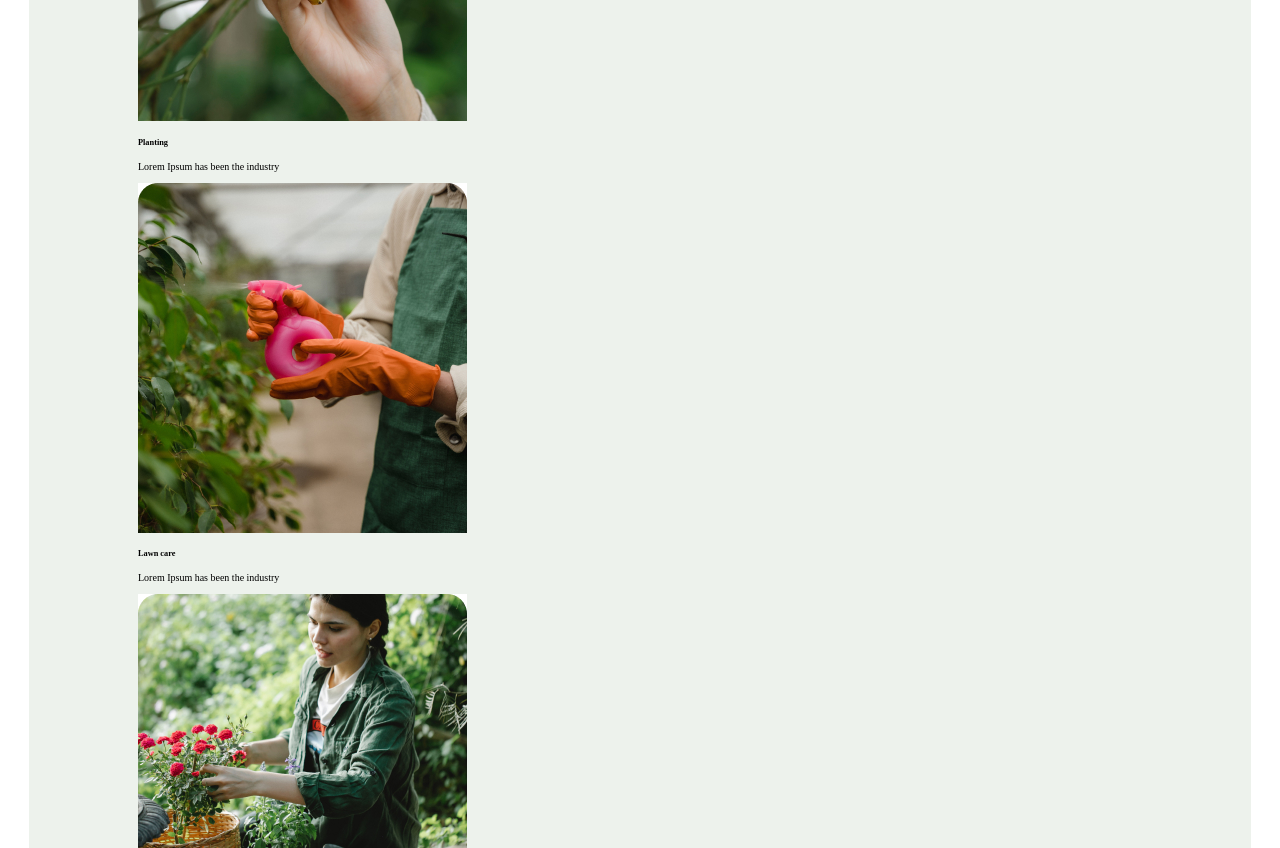
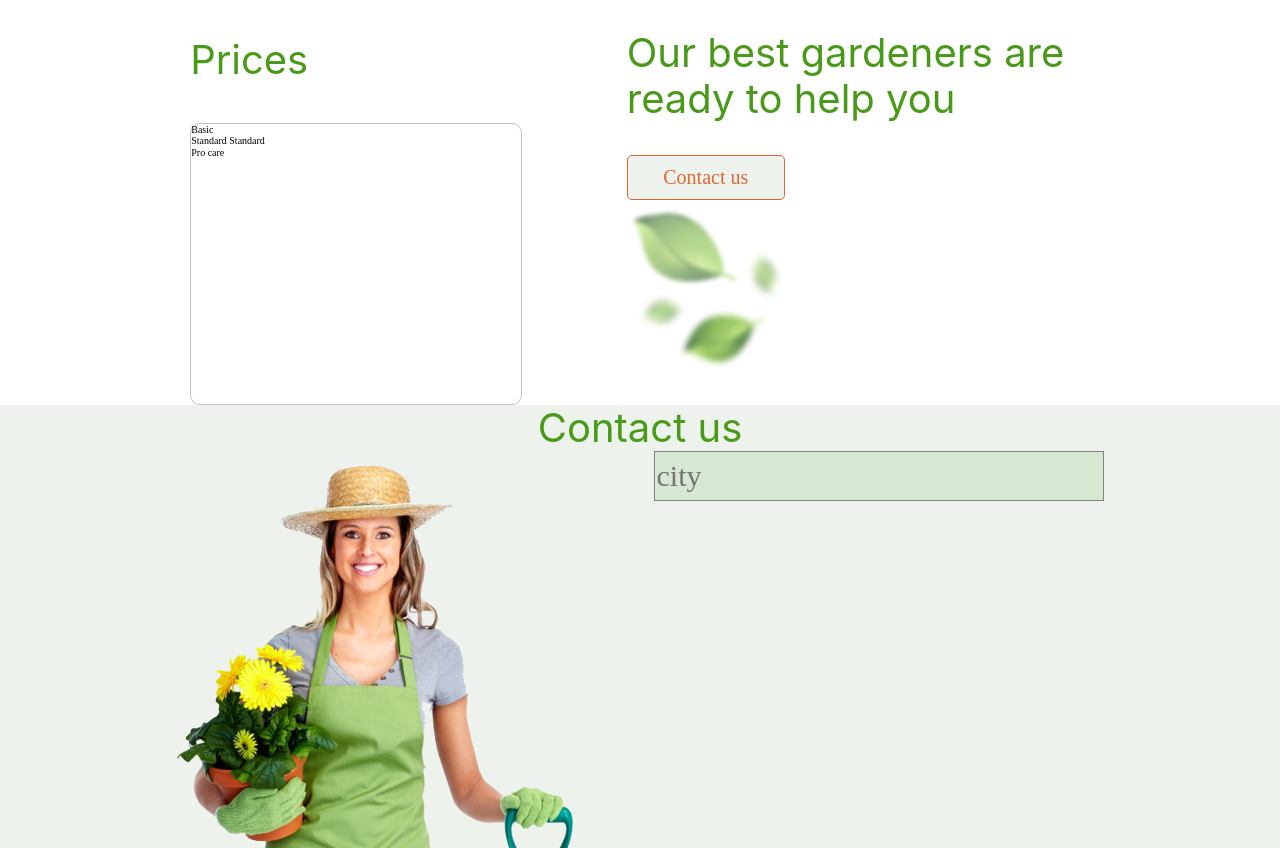
Before and after one commit to Kirill-Fokin/plants, a plain HTML site: page index.html in a window 1280 px wide. Shown: the part 1952-2800 px from the top of the page. Drawn offline with Linux system fonts and the light colour scheme; a web font is replaced by a local one.

Commit message:
feat: add visual styles

```diff
--- a/index.html
+++ b/index.html
@@ -40,8 +40,8 @@
         <div class="about__wrapper wrapper">
           <img class="about__image" src="src/img/about/leafs.png" alt="leafs">
           <div class="about__content">
-            <h1 class="main-title">We grow plants and give you oxygen</h1>
-            <p class="text about__text">Lorem Ipsum is simply dummy text of the printing and typesetting industry.
+            <h1 class="main-title">We grow <span>plants</span> and give you oxygen</h1>
+            <p class="text about__text text-bold">Lorem Ipsum is simply dummy text of the printing and typesetting industry.
                Lorem Ipsum has been the industry's standard dummy text ever since the 1500s.
             </p>
             <button class="button about__button">LEARN MORE</button>
@@ -51,7 +51,7 @@
       <section class="experience">
         <div class="experience__wrapper wrapper">
           <div class="experience__content">
-            <h2 class="title experience__title">We are professional experienced gardeners</h2>
+            <h2 class="title experience__title">We are <span>professional experienced</span> gardeners</h2>
             <p class="text experience__text">Lorem Ipsum is simply dummy text of the printing and typesetting industry.
               Lorem Ipsum has been the industry's standard dummy text ever since the 1500s, when an unknown printer took a galley of type and scrambled it to make a type specimen book. It has survived not only five centuries, but also the leap into electronic typesetting, remaining essentially unchanged.
             </p>
@@ -127,12 +127,15 @@
           </div>
         </div>
       </section>
-      <section class="contact-us"></section>
+      <section class="contact-us">
         <div class="wrapper contact-us__wrapper">
           <h2 class="title contact-us__title">Contact us</h2>
-          <img class="contact-us__image" src="src/img/contact-us/contact_woman 1.png" alt="woman with flowers">
-          <input class="contact-us__input" type="text">
+          <div class="contact-us__content">
+            <img class="contact-us__image" src="src/img/contact-us/contact_woman 1.png" alt="woman with flowers">
+            <input class="contact-us__input" placeholder="city" type="text">
+          </div>
         </div>
+      </section>
     </main>
     <footer class="footer">
       <div class="wrapper footer__wrapper">
--- a/src/sass/abstract/_constants.scss
+++ b/src/sass/abstract/_constants.scss
@@ -1,4 +1,3 @@
-$bg-color:#499A18;
 $title-sub-color:#499A18;
 $title-color: #717171;
 $text-color: #636060;
--- a/src/sass/abstract/_extends.scss
+++ b/src/sass/abstract/_extends.scss
@@ -8,3 +8,9 @@
     display: flex;
     justify-content: center;
 }
+
+%transition {
+    transition: .3s ease-in-out;
+}
+
+/// todo enaible transition
--- a/src/sass/base/_base.scss
+++ b/src/sass/base/_base.scss
@@ -3,7 +3,15 @@ html {
 }
 
 body {
-  display: flex;
-  justify-content: center;
+  margin: 0 auto;
+}
+
+.text {
+  @include font(2rem, "Inter", 400);
+  color: $text-color;
+}
+
+.text-bold {
+  font-weight: 600;
 }
 //h1 and others
--- a/src/sass/base/_buttons.scss
+++ b/src/sass/base/_buttons.scss
@@ -5,4 +5,13 @@
   border-radius: 1rem;
   width: 15.8rem;
   height: 4.43rem;
+  border: 1px solid $main-color;
+  border-radius: 0.5rem;
+  @include font(2rem, 'Inika', 400);
+  color: $main-color;
+  @extend %transition;
+  &:hover {
+    background-color: $main-color;
+    color: white;
+  }
 }
--- a/src/sass/base/_normolize.scss
+++ b/src/sass/base/_normolize.scss
@@ -14,6 +14,10 @@
   list-style: none;
  }
 
+
+ h5 {
+  margin: 0;
+ }
 
  :active, :hover, :focus {
   outline: 0;
--- a/src/sass/components/_about.scss
+++ b/src/sass/components/_about.scss
@@ -1,3 +1,11 @@
 .about {
-    background-color: $bg-srction-color;
+  background-color: $bg-srction-color;
+  &__wrapper {
+    @include flex(space-around);
+
+  }
+
+  &__text {
+
+  }
 }
--- a/src/sass/components/_contact-us.scss
+++ b/src/sass/components/_contact-us.scss
@@ -1,3 +1,44 @@
 .contact-us {
   background-color: $bg-srction-color;
+
+  // .contact-us__wrapper
+
+  &__wrapper {
+    @include flex (normal);
+    flex-direction: column;
+
+  }
+
+  // .contact-us__title
+
+  &__title {
+    margin: 0 auto;
+  }
+
+  // .contact-us__content
+
+  &__content {
+    @include flex (space-around);
+
+  }
+
+  // .contact-us__image
+
+  &__image {
+
+  }
+
+  // .contact-us__input
+
+  &__input {
+  @include width-height(45rem, 5rem);
+  border: 1px solid gray;
+  background-color: #D6E7D2;
+  color: #717171;
+  font-size: 3rem;
+  }
 }
+.wrapper {
+}
+.title {
+}
--- a/src/sass/components/_experience.scss
+++ b/src/sass/components/_experience.scss
@@ -0,0 +1,33 @@
+.experience {
+
+    &__wrapper {
+      @include flex(space-around);
+    }
+
+    // .experience__content
+
+    &__content {
+    }
+
+    // .experience__title
+
+    &__title {
+    }
+
+    // .experience__text
+
+    &__text {
+
+    }
+
+    // .experience__image
+
+    &__image {
+    }
+}
+.wrapper {
+}
+.title {
+}
+.text {
+}
--- a/src/sass/components/_help.scss
+++ b/src/sass/components/_help.scss
@@ -0,0 +1,38 @@
+.help {
+    // .help__wrapper
+
+    &__wrapper {
+      @include flex(space-around);
+    }
+
+    // .help__left
+
+    &__left {
+    }
+
+    // .help__right
+
+    &__right {
+    }
+
+    // .help__image
+
+    &__image {
+    }
+}
+.wrapper {
+}
+.title {
+}
+.help-choise {
+    @include width-height(33.2rem, 28.2rem);
+    border: 1px solid rgba(0, 0, 0, 0.247);
+    border-radius: 1rem;
+
+    // .help-choise__input
+
+    &__input {
+    }
+}
+.button {
+}
--- a/src/sass/components/_service.scss
+++ b/src/sass/components/_service.scss
@@ -1,3 +1,53 @@
+
+
 .service {
-    background-color: $bg-srction-color;
+  background-color: $bg-srction-color;
+  // .service__wrapper
+
+  &__wrapper {
+  }
+
+  // .service__head
+
+  &__head {
+  }
+
+  // .service__title
+
+  &__title {
+  }
+
+  // .service__buttons
+
+  &__buttons {
+    @include flex(space-around);
+
+  }
 }
+.wrapper {
+}
+.title {
+}
+.button {
+}
+.layout-3-columns {
+}
+.card-container {
+}
+.card {
+
+  // .card__image
+
+  &__image {
+  }
+
+  // .card__title
+
+  &__title {
+  }
+
+  // .card__text
+
+  &__text {
+  }
+}
--- /dev/null
+++ b/src/sass/components/_titles.scss
@@ -0,0 +1,16 @@
+.title {
+  @include font(4rem, 'Inter', 400);
+  color: $title-sub-color;
+  max-width: 46.3rem;
+  & span {
+    color:$main-color;
+  }
+}
+
+.main-title {
+  @include font(4.5rem, 'Inter', 600);
+  color: $title-color;
+  & span {
+    color: $title-sub-color;
+  }
+}
--- a/src/sass/layouts/_footer.scss
+++ b/src/sass/layouts/_footer.scss
@@ -0,0 +1,28 @@
+.footer {
+
+    // .footer__wrapper
+
+    &__wrapper {
+        @include flex(space-between);
+    }
+
+    // .footer__link
+
+    &__link {
+        & a {
+            @include font(2rem, 'Inter', 400);
+           color: black;
+        }
+    }
+
+    // .footer__logos
+
+    &__logos {
+        @include flex(space-between);
+        column-gap: 1rem;
+    }
+}
+.wrapper {
+}
+.logo-object {
+}
--- a/src/sass/layouts/_layout-3-columns.scss
+++ b/src/sass/layouts/_layout-3-columns.scss
@@ -0,0 +1,31 @@
+.layout-3-columns {
+
+}
+.card-container {
+    @include flex(space-between);
+    flex-wrap: wrap;
+}
+.card {
+      @include flex(normal, center);
+      flex-direction: column;
+      border: 1px solid #88878726;
+      border-radius: 1rem;
+
+		&__image {
+        border-radius: 2rem;
+		}
+
+		// .card__title
+
+		&__title {
+          @include font(2rem, 'Inter', 600);
+          color: $main-color;
+		}
+
+		// .card__text
+
+		&__text {
+            @include font(1.6rem, 'Inter', 400);
+            color: $title-color
+		}
+}
--- a/src/sass/style.scss
+++ b/src/sass/style.scss
@@ -18,6 +18,7 @@
 @import "./layouts/footer";
 
 // // Components
+@import "./components/titles";
 @import "./components/navigation";
 @import "./components/about";
 @import "./components/contact-us";
```
Also changed, not shown: src/css/style.css.
